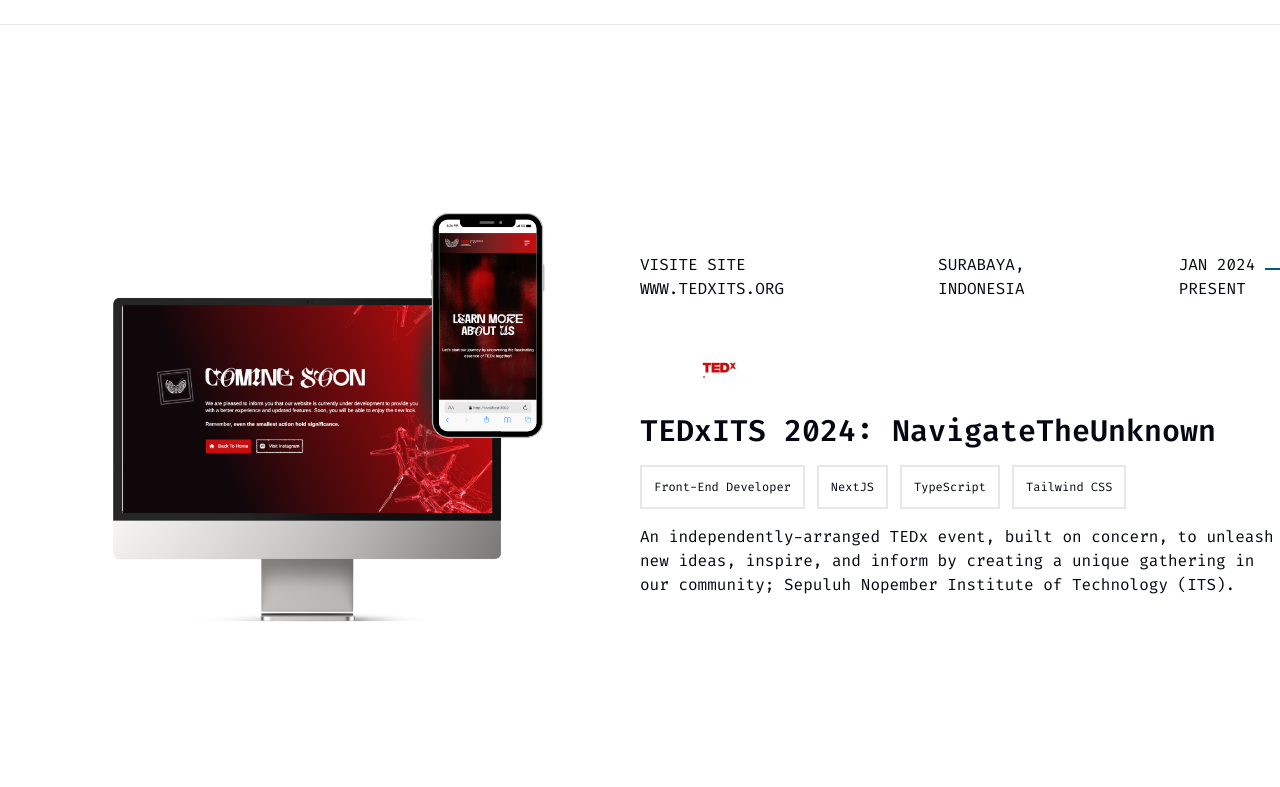
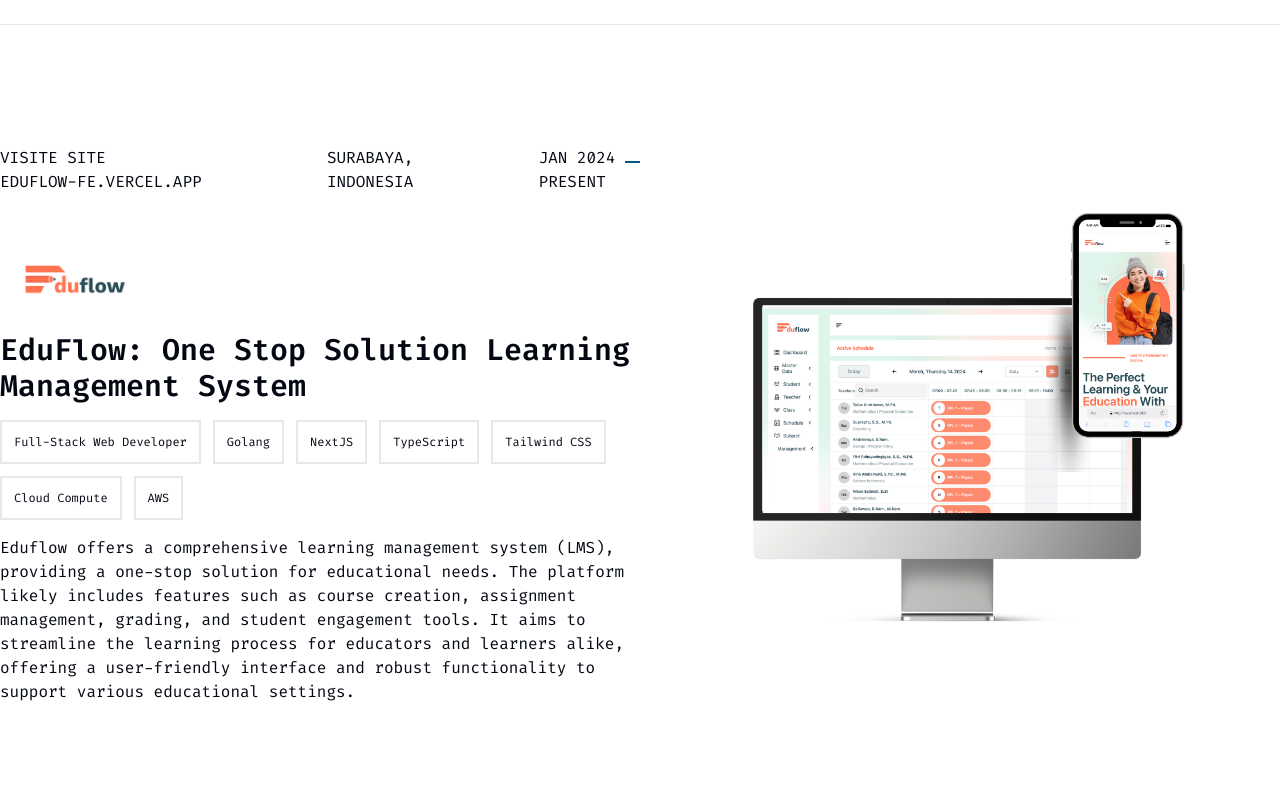
Before and after one commit to rzkynovan/portfolio-v4, a Next.js app: page / in a window 1280 px wide. Shown: the part 1353-2140 px from the top of the page. Built offline with nearby package versions, Linux system fonts and the light colour scheme.

Commit message:
fix: add motion in working section

```diff
--- a/src/app/data/work.ts
+++ b/src/app/data/work.ts
@@ -1,6 +1,39 @@
 import { workprops } from "@/types/work";
 
 export const WORK: workprops[] = [
+  {
+    hero: {
+      src: "/images/work/5.png",
+      width: 600,
+      height: 600,
+      alt: "Eduflow",
+    },
+    site: "eduflow-fe.vercel.app",
+    siteurl: "https://eduflow-fe.vercel.app/",
+    place: "surabaya",
+    country: "indonesia",
+    timestart: "Jan 2024",
+    timeend: "present",
+    tagline: "EduFlow: One Stop Solution Learning Management System",
+    logo: {
+      src: "/images/work/logo5.png",
+      width: 150,
+      height: 150,
+      alt: "Eduflow logo",
+    },
+    techstack: [
+      "Full-Stack Web Developer",
+      "Golang",
+      "NextJS",
+      "TypeScript",
+      "Tailwind CSS",
+      "Cloud Compute",
+      "AWS",
+    ],
+    description:
+      "Eduflow offers a comprehensive learning management system (LMS), providing a one-stop solution for educational needs. The platform likely includes features such as course creation, assignment management, grading, and student engagement tools. It aims to streamline the learning process for educators and learners alike, offering a user-friendly interface and robust functionality to support various educational settings.",
+    isReverse: true,
+  },
   {
     hero: {
       src: "/images/work/2.png",
--- a/src/app/globals.css
+++ b/src/app/globals.css
@@ -131,3 +131,125 @@
     opacity: 1;
   }
 }
+
+.bounce-in-bottom {
+  -webkit-animation: bounce-in-bottom 1.1s both;
+  animation: bounce-in-bottom 1.1s both;
+}
+
+/* ----------------------------------------------
+ * Generated by Animista on 2024-3-14 10:19:17
+ * Licensed under FreeBSD License.
+ * See http://animista.net/license for more info.
+ * w: http://animista.net, t: @cssanimista
+ * ---------------------------------------------- */
+
+/**
+ * ----------------------------------------
+ * animation bounce-in-bottom
+ * ----------------------------------------
+ */
+@-webkit-keyframes bounce-in-bottom {
+  0% {
+    -webkit-transform: translateY(500px);
+    transform: translateY(500px);
+    -webkit-animation-timing-function: ease-in;
+    animation-timing-function: ease-in;
+    opacity: 0;
+  }
+  38% {
+    -webkit-transform: translateY(0);
+    transform: translateY(0);
+    -webkit-animation-timing-function: ease-out;
+    animation-timing-function: ease-out;
+    opacity: 1;
+  }
+  55% {
+    -webkit-transform: translateY(65px);
+    transform: translateY(65px);
+    -webkit-animation-timing-function: ease-in;
+    animation-timing-function: ease-in;
+  }
+  72% {
+    -webkit-transform: translateY(0);
+    transform: translateY(0);
+    -webkit-animation-timing-function: ease-out;
+    animation-timing-function: ease-out;
+  }
+  81% {
+    -webkit-transform: translateY(28px);
+    transform: translateY(28px);
+    -webkit-animation-timing-function: ease-in;
+    animation-timing-function: ease-in;
+  }
+  90% {
+    -webkit-transform: translateY(0);
+    transform: translateY(0);
+    -webkit-animation-timing-function: ease-out;
+    animation-timing-function: ease-out;
+  }
+  95% {
+    -webkit-transform: translateY(8px);
+    transform: translateY(8px);
+    -webkit-animation-timing-function: ease-in;
+    animation-timing-function: ease-in;
+  }
+  100% {
+    -webkit-transform: translateY(0);
+    transform: translateY(0);
+    -webkit-animation-timing-function: ease-out;
+    animation-timing-function: ease-out;
+  }
+}
+@keyframes bounce-in-bottom {
+  0% {
+    -webkit-transform: translateY(500px);
+    transform: translateY(500px);
+    -webkit-animation-timing-function: ease-in;
+    animation-timing-function: ease-in;
+    opacity: 0;
+  }
+  38% {
+    -webkit-transform: translateY(0);
+    transform: translateY(0);
+    -webkit-animation-timing-function: ease-out;
+    animation-timing-function: ease-out;
+    opacity: 1;
+  }
+  55% {
+    -webkit-transform: translateY(65px);
+    transform: translateY(65px);
+    -webkit-animation-timing-function: ease-in;
+    animation-timing-function: ease-in;
+  }
+  72% {
+    -webkit-transform: translateY(0);
+    transform: translateY(0);
+    -webkit-animation-timing-function: ease-out;
+    animation-timing-function: ease-out;
+  }
+  81% {
+    -webkit-transform: translateY(28px);
+    transform: translateY(28px);
+    -webkit-animation-timing-function: ease-in;
+    animation-timing-function: ease-in;
+  }
+  90% {
+    -webkit-transform: translateY(0);
+    transform: translateY(0);
+    -webkit-animation-timing-function: ease-out;
+    animation-timing-function: ease-out;
+  }
+  95% {
+    -webkit-transform: translateY(8px);
+    transform: translateY(8px);
+    -webkit-animation-timing-function: ease-in;
+    animation-timing-function: ease-in;
+  }
+  100% {
+    -webkit-transform: translateY(0);
+    transform: translateY(0);
+    -webkit-animation-timing-function: ease-out;
+    animation-timing-function: ease-out;
+  }
+}
--- a/src/components/WorkSection.tsx
+++ b/src/components/WorkSection.tsx
@@ -3,6 +3,7 @@
 import Image from "next/image";
 import Link from "next/link";
 import FlareCursor from "./Cursor";
+import { motion } from "framer-motion";
 
 export default function WorkSection({
   hero,
@@ -19,18 +20,29 @@
   isReverse,
 }: workprops) {
   return (
-    <section className="bg-white lg:shadow-2xl lg:shadow-white dark:bg-[#030712] grid place-items-center lg:sticky top-0 max-xl:px-6 max-lg:py-4 max-lg:border-y min-h-screen lg:h-screen">
-      <div className="grid lg:grid-cols-2 place-items-center max-w-7xl mx-auto">
+    <section className="bg-white lg:shadow-2xl lg:shadow-white dark:bg-[#030712] grid place-items-center lg:sticky top-0 max-xl:px-6 max-lg:py-12 max-lg:border-y min-h-screen lg:h-screen">
+      <div className="grid lg:grid-cols-2 place-items-center max-w-7xl mx-auto max-lg:overflow-x-hidden">
         <div className={isReverse ? "lg:order-1" : undefined}>
+          <motion.div
+            initial={{ opacity: 0, y: 100 }}
+            whileInView={{ opacity: 1, y: 0 }}
+            transition={{ duration: 0.4, ease: "easeIn" }}
+          >
             <Image
               src={hero.src}
               width={hero.width}
               height={hero.height}
               alt={hero.alt}
             />
+          </motion.div>
         </div>
         <div className="flex flex-col w-full items-start justify-between ">
           <div className="flex justify-between flex-wrap gap-y-3 w-full">
+            <motion.div
+              initial={{ opacity: 0, x: 100 }}
+              whileInView={{ opacity: 1, x: 0 }}
+              transition={{ duration: 0.3, ease: "easeIn", delay: 0.2 }}
+            >
               <p className="text-xs lg:text-base uppercase">
                 visite site <br />
                 <Link
@@ -41,21 +53,37 @@
                   {site}
                 </Link>
               </p>
-
+            </motion.div>
+            <motion.div
+              initial={{ opacity: 0, x: 100 }}
+              whileInView={{ opacity: 1, x: 0 }}
+              transition={{ duration: 0.3, ease: "easeIn", delay: 0.4 }}
+            >
               <p className="text-xs lg:text-base uppercase">
                 {place}, <br />
                 {country}
               </p>
-
+            </motion.div>
+            <motion.div
+              initial={{ opacity: 0, x: 100 }}
+              whileInView={{ opacity: 1, x: 0 }}
+              transition={{ duration: 0.3, ease: "easeIn", delay: 0.6 }}
+            >
               <p className="text-xs lg:text-base uppercase">
                 {timestart}{" "}
                 <span className="w-[15px] inline-block h-[2px] bg-sky-800 dark:bg-sky-300" />{" "}
                 <br />
                 {timeend}
               </p>
+            </motion.div>
           </div>
           <div className="flex flex-col mt-6 lg:mt-12 gap-4">
             <div className=" dark:bg-transparent">
+              <motion.div
+                initial={{ opacity: 0 }}
+                whileInView={{ opacity: 1 }}
+                transition={{ duration: 0.3, ease: "easeIn", delay: 0.4 }}
+              >
                 <Image
                   src={logo.src}
                   width={logo.width}
@@ -63,16 +91,39 @@
                   alt={logo.alt}
                   className="p-2 dark:bg-transparent"
                 />
+              </motion.div>
             </div>
+            <motion.div
+              initial={{ opacity: 0 }}
+              whileInView={{ opacity: 1 }}
+              transition={{ duration: 0.3, ease: "easeIn", delay: 0.6 }}
+            >
               <h3 className=" text-3xl font-semibold">{tagline}</h3>
+            </motion.div>
+
             <div className="flex flex-wrap gap-3">
               {techstack.map((e, index) => (
-                <p key={index} className="p-3 border-2 text-xs">
-                  {e}
-                </p>
+                <motion.div
+                  key={index}
+                  initial={{ opacity: 0, x: 100 }}
+                  whileInView={{ opacity: 1, x: 0 }}
+                  transition={{
+                    duration: 0.3,
+                    ease: "easeIn",
+                    delay: index * 0.1,
+                  }}
+                >
+                  <p className="p-3 border-2 text-xs">{e}</p>
+                </motion.div>
               ))}
             </div>
+            <motion.div
+              initial={{ opacity: 0 }}
+              whileInView={{ opacity: 1 }}
+              transition={{ duration: 0.3, ease: "easeIn", delay: 0.6 }}
+            >
               <p>{description}</p>
+            </motion.div>
           </div>
         </div>
       </div>
--- a/src/components/ui/tabs.tsx
+++ b/src/components/ui/tabs.tsx
@@ -44,7 +44,7 @@
   <TabsPrimitive.Content
     ref={ref}
     className={cn(
-      "ring-offset-background max-w-[280px] min-[425px]:max-w-sm md:max-w-xl focus-visible:outline-none focus-visible:ring-2 focus-visible:ring-ring focus-visible:ring-offset-2",
+      "ring-offset-background max-w-[280px] min-[375px]:max-w-sm md:max-w-xl focus-visible:outline-none focus-visible:ring-2 focus-visible:ring-ring focus-visible:ring-offset-2",
       className
     )}
     {...props}
```
Also changed, not shown: src/app/page.tsx (+5 -5 lines), public/images/work/5.png (added), public/images/work/logo5.png (added). Lines whose indentation alone changed are shown as unchanged.
